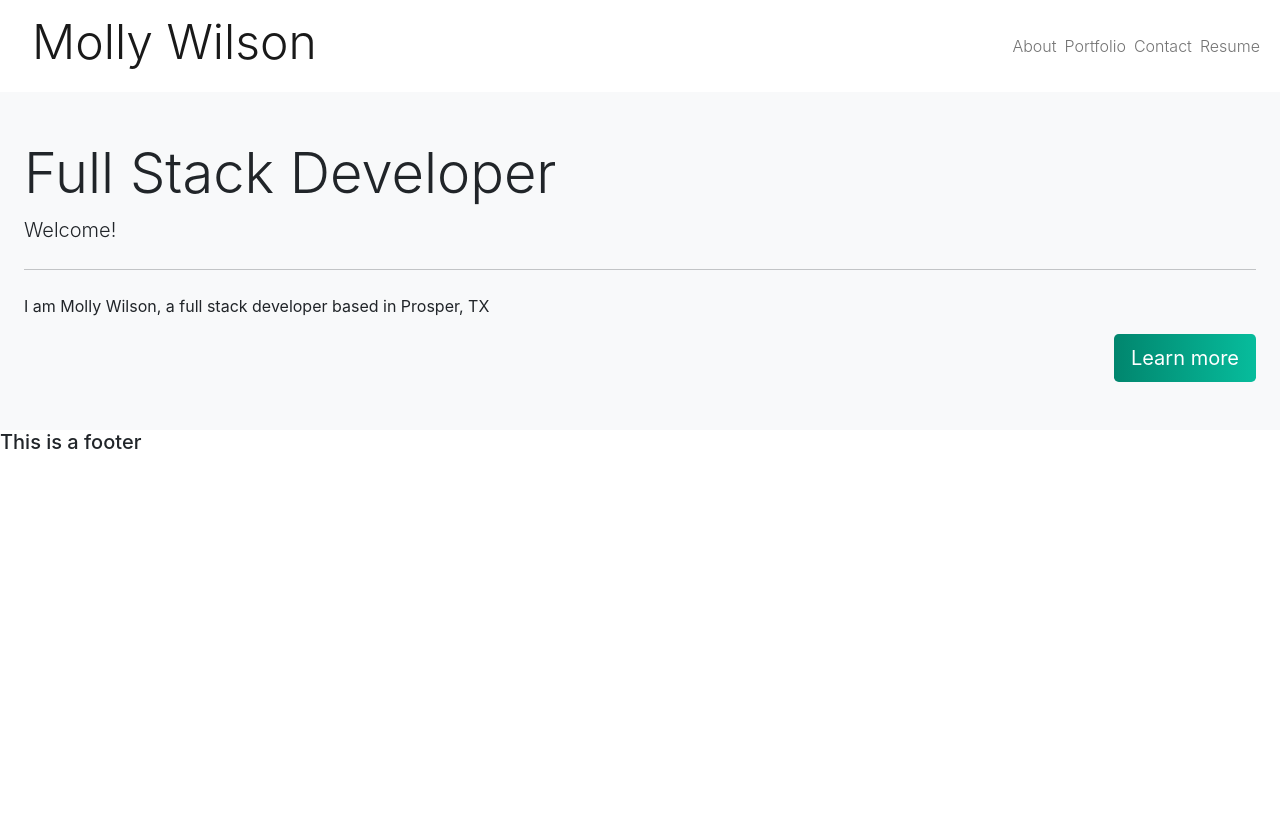
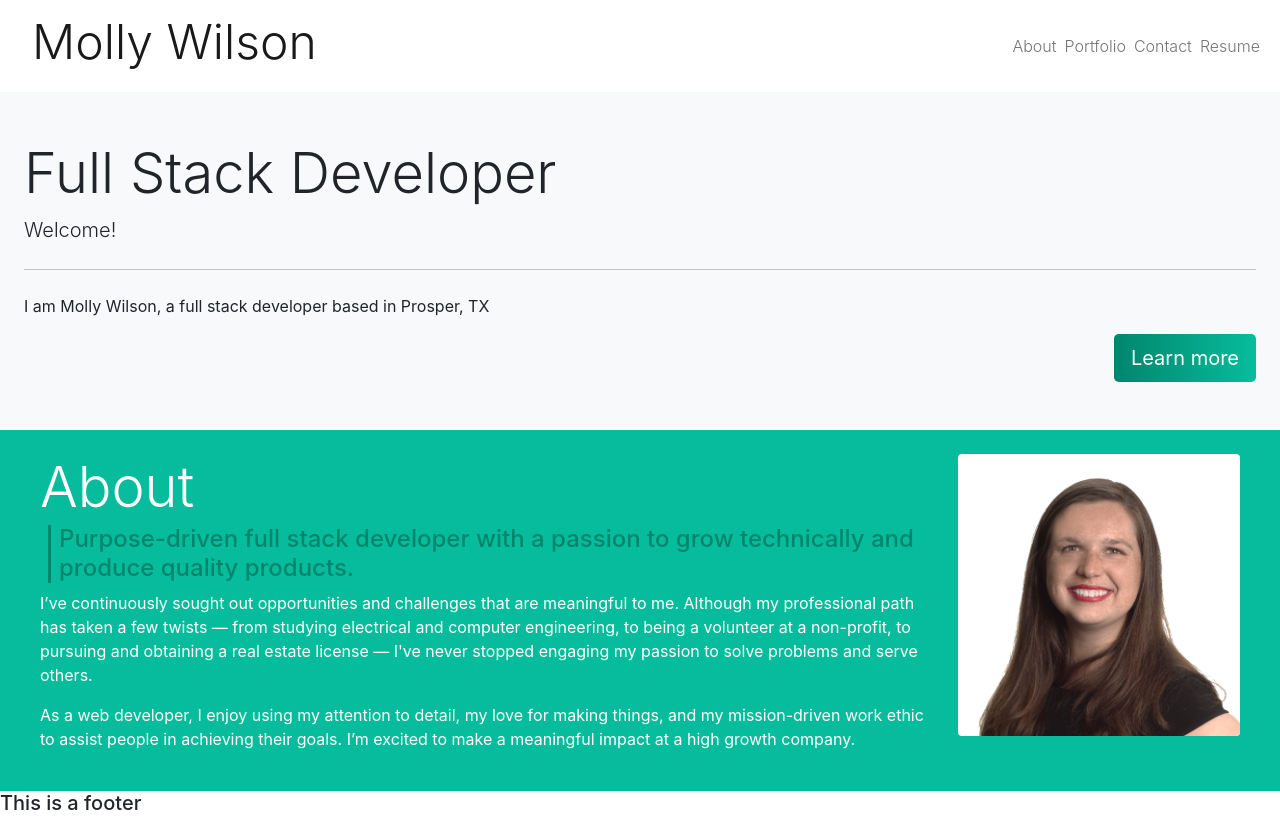
Before and after one commit to mswil/React-Portfolio, a React (Create React App) app: page / in a window 1280 px wide. Before the commit the page ends 800 px from the top, so only its background shows below. Built offline with nearby package versions, Linux system fonts and the light colour scheme.

Commit message:
About page

```diff
--- a/src/components/About.js
+++ b/src/components/About.js
@@ -1,15 +1,42 @@
 
-function About({setNavState}) {
+function About({ setNavState }) {
     return (
+        <div>
             <div className="jumbotron bg-light px-4 py-5">
                 <h1 className="display-4">Full Stack Developer</h1>
                 <p className="lead">Welcome!</p>
                 <hr className="my-4"></hr>
                 <p>I am Molly Wilson, a full stack developer based in Prosper, TX</p>
                 <div className="text-end">
-                <span className="btn btn-lg" onClick={()=> setNavState('Portfolio')} >Learn more</span>
+                    <span className="btn btn-lg" onClick={() => setNavState('Portfolio')} >Learn more</span>
                 </div>
             </div>
+
+            <div className="about container-fluid bg-prime py-4">
+
+                <div className="media row mx-3">
+                    <div className="profile-pic col-12 col-sm-4 col-md-3 order-sm-last mb-3 text-center">
+                        <img src="./assets/images/Profile-Picture.png" alt="Molly Wilson" className="img-thumbnail col-9 col-sm-12"></img>
+                    </div>
+
+                    <div className="media-body col">
+                        <h1 className="mt-0 mb-1 display-4">About</h1>
+                        <blockquote className="h4 ms-2 ps-2">
+                            Purpose-driven full stack developer with a passion to grow technically and produce quality products.
+                        </blockquote>
+                        <p>I’ve continuously sought out opportunities and challenges that are meaningful to me. Although my
+                            professional path has taken a few twists — from studying electrical and computer engineering, to
+                            being a volunteer at a non-profit, to pursuing and obtaining a real estate license — I've never
+                            stopped engaging my passion to solve problems and serve others.</p>
+
+                        <p>As a web developer, I enjoy using my attention to detail, my love for making
+                            things, and my mission-driven work ethic to assist people in achieving their goals. I’m excited to
+                            make a meaningful impact at a high growth company.</p>
+                    </div>
+                </div>
+            </div>
+        </div>
+
     );
 }
 
```
Also changed, not shown: public/assets/images/Profile-Picture.png (added). Lines whose indentation alone changed are shown as unchanged.
